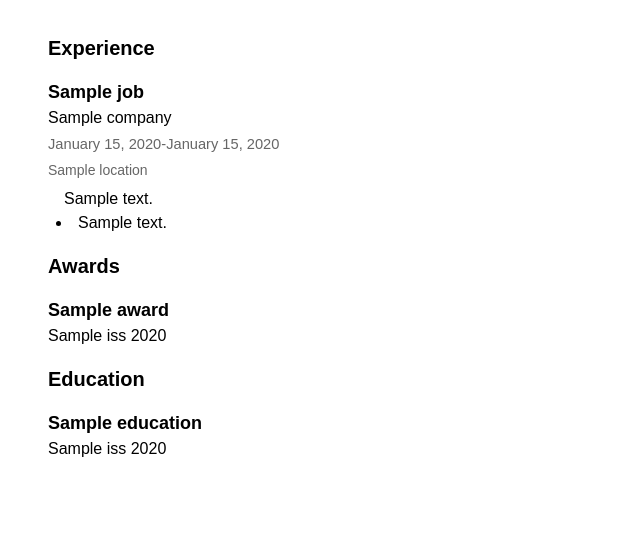
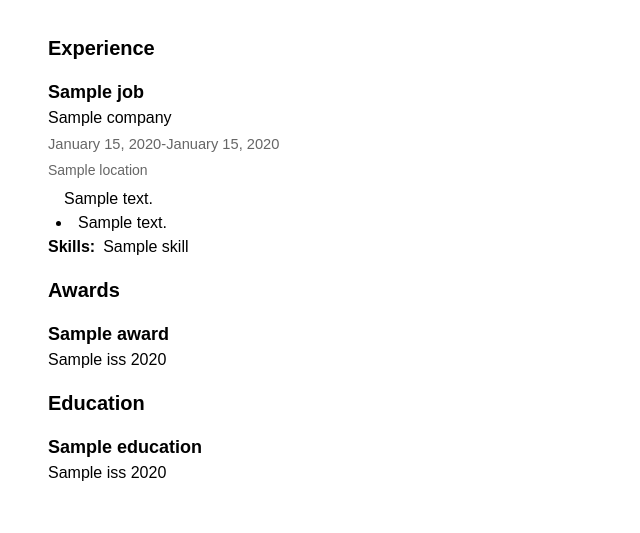
Before and after one commit to abstractionjackson/resume, a Python web app: template templates/resume_template.html in a window 1280 px wide. Shown: the part 335-868 px from the top of the page, without its empty margins (0-640 px from the left). Before the commit the page ends 792 px from the top, so only its background shows below. Run offline with Jinja, Linux system fonts and the light colour scheme; the template is opened without the code that fills it: most values are stand-ins (such as "Sample title", 1, 10 or a date in 2020).

Commit message:
add skills on a per-job basis

```diff
--- a/classes.py
+++ b/classes.py
@@ -98,10 +98,14 @@ class Job(Node, dict):
         'location',
         'remote',
         'contract',
+        "skills",
     )
     boolean_properties = (
         'contract',
         'remote'
+    )
+    csv_properties = (
+        'skills'
     )
     sections = (
         'details',
@@ -114,6 +118,8 @@ class Job(Node, dict):
             self[property] = node.get_property(property.upper())
             if property in self.boolean_properties:
                 self[property] = parse_org_boolean(self[property])
+            if property in self.csv_properties:
+                self[property] = self[property].split(',')
         self.details = parse_bulleted_list(
             self.get_node_by_heading('details').body
         )
--- a/public/styles/job.css
+++ b/public/styles/job.css
@@ -52,3 +52,25 @@ section.job.summary > p {
     /* indent  first line*/
     text-indent: 1em;
 }
+section.job.skills {
+    display: flex;
+    align-items: baseline;
+}
+section.job.skills > h6 {
+    font-size: 12pt;
+}
+section.job.skills > ul {
+    display: flex;
+}
+section.job.skills > ul > li {
+    margin-right: 0.5em;
+}
+section.job.skills > ul > li::before {
+    content: '\2022';
+    margin-right: 0.5em;
+}
+/* no before content on the first li */
+section.job.skills > ul > li:first-child::before {
+    content: '';
+    margin-right: 0.5em;
+}
--- a/templates/partials/_job.html
+++ b/templates/partials/_job.html
@@ -30,4 +30,14 @@
             {% endfor %}
         </ul>
     </main>
+    <footer>
+        <section class="job skills">
+            <h6>Skills: </h6>
+            <ul>
+                {% for skill in job.skills %}
+                <li class="skill"><span>{{ skill }}</span></li>
+                {% endfor %}
+            </ul>
+        </section>
+    </footer>
 </article>
```
Also changed, not shown: 1 other file.
